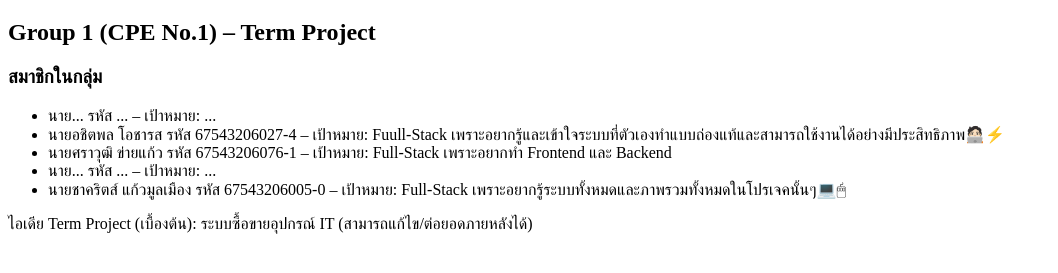
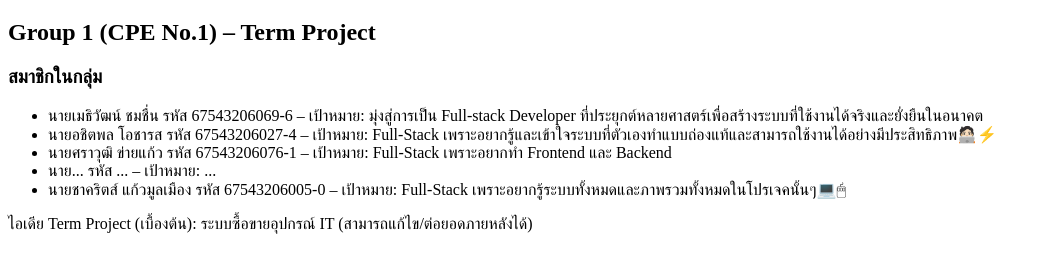
Before and after one commit to cpecodebattle/engce301-team-cpeno1, a plain HTML site: page index.html in a window 1280 px wide. Shown: the part 61-334 px from the top of the page, without its empty margins (0-1058 px from the left). Drawn offline with Linux system fonts and the light colour scheme.

Commit message:
add maythiwat's goal

```diff
--- a/index.html
+++ b/index.html
@@ -10,8 +10,8 @@
 
   <h3>สมาชิกในกลุ่ม</h3>
   <ul>
-    <li>นาย... รหัส ... – เป้าหมาย: ...</li>
-    <li>นายอชิตพล โอชารส รหัส 67543206027-4 – เป้าหมาย: Fuull-Stack เพราะอยากรู้และเข้าใจระบบที่ตัวเองทำแบบถ่องแท้และสามารถใช้งานได้อย่างมีประสิทธิภาพ🧑🏻‍💻⚡</li>
+    <li>นายเมธิวัฒน์ ชมชื่น รหัส 67543206069-6 – เป้าหมาย: มุ่งสู่การเป็น Full-stack Developer ที่ประยุกต์หลายศาสตร์เพื่อสร้างระบบที่ใช้งานได้จริงและยั่งยืนในอนาคต</li>
+    <li>นายอชิตพล โอชารส รหัส 67543206027-4 – เป้าหมาย: Full-Stack เพราะอยากรู้และเข้าใจระบบที่ตัวเองทำแบบถ่องแท้และสามารถใช้งานได้อย่างมีประสิทธิภาพ🧑🏻‍💻⚡</li>
     <li>นายศราวุฒิ ข่ายแก้ว รหัส 67543206076-1 – เป้าหมาย: Full-Stack เพราะอยากทำ Frontend และ Backend</li>
     <li>นาย... รหัส ... – เป้าหมาย: ...</li>
     <li>นายชาคริตส์ แก้วมูลเมือง รหัส 67543206005-0 – เป้าหมาย: Full-Stack เพราะอยากรู้ระบบทั้งหมดและภาพรวมทั้งหมดในโปรเจคนั้นๆ💻🖱</li>
```
